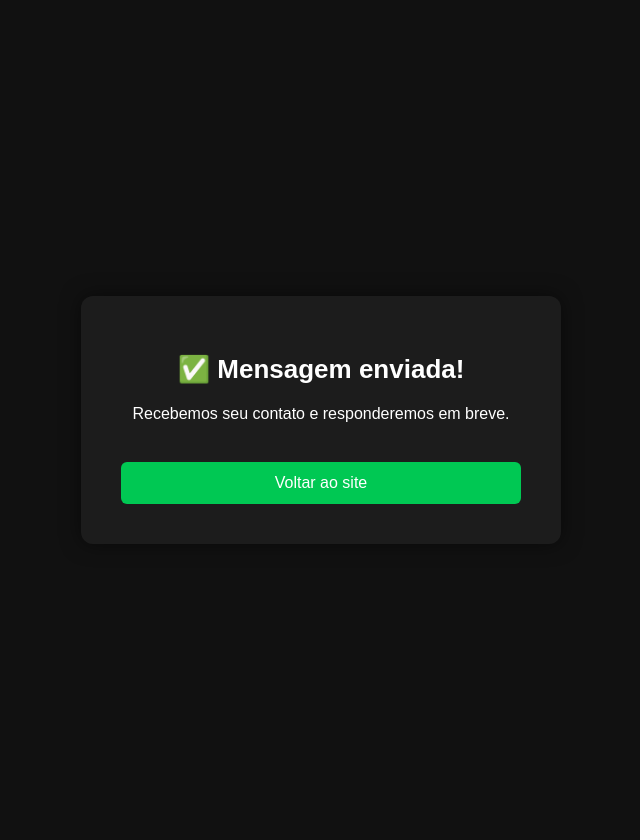
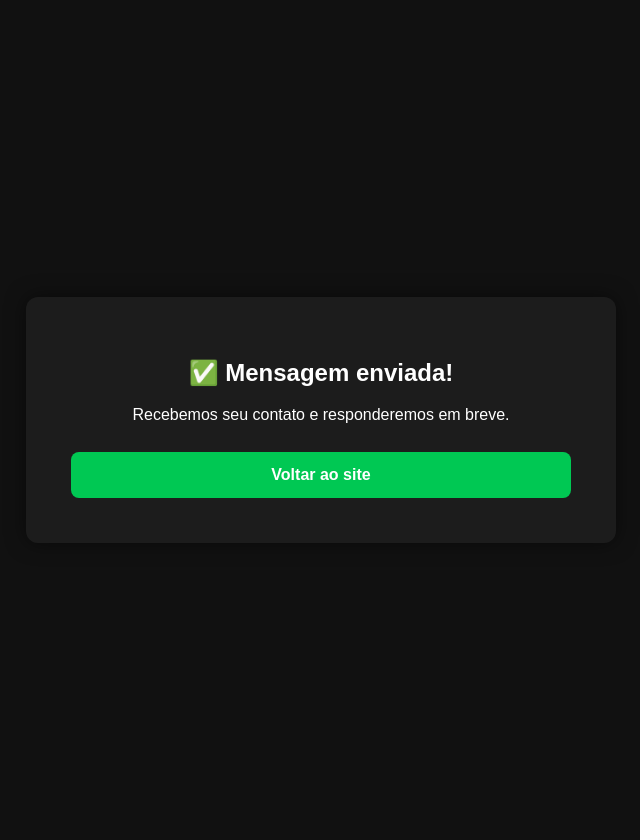
Before and after one commit to ThalyPKG/SiteCabeleireiro, a Flask app: page /mensagem-enviada in a window 1280 px wide. Shown: the whole page, without its empty margins (319-959 px from the left). Run offline with Flask 3, Linux system fonts and the light colour scheme.

Commit message:
sd1dd121d121

```diff
--- a/templates/agendamentos.html
+++ b/templates/agendamentos.html
@@ -63,8 +63,11 @@
           <p><strong>💰 Total:</strong> R$ {{ ag.total }}</p>
         </div>
 
-         <a href="/cancelar-agendamento/{{ ag.id }}" class="btn-cancelar" onclick="return confirmarCancelamento()">
+          <a href="{{ url_for('cancelar_agendamento', id=ag.id) }}" class="btn-cancelar"
+          onclick="return confirm('Tem certeza que deseja cancelar este agendamento?')">
           Cancelar
+          </a>
+     Cancelar
       {% endfor %}
     </div>
   {% else %}
--- a/templates/mensagem-enviada.html
+++ b/templates/mensagem-enviada.html
@@ -11,23 +11,24 @@
         display:flex;
         justify-content:center;
         align-items:center;
-        height:100vh;
+        min-height:100vh;
+        text-align:center;
         margin:0;
         padding:20px;
-        text-align:center;
     }
 
     .box{
         background:#1c1c1c;
-        padding:30px 20px;
+        padding:35px 25px;
         border-radius:12px;
         box-shadow:0 0 20px rgba(0,0,0,.5);
-        max-width:400px;
         width:100%;
+        max-width:500px; /* maior */
     }
 
     h1{
-        font-size:22px;
+        font-size:24px;
+        margin-bottom:10px;
     }
 
     p{
@@ -36,33 +37,29 @@
     }
 
     a{
-        display:inline-block;
-        margin-top:20px;
-        padding:12px 20px;
+        display:block;
+        margin-top:25px;
+        padding:14px;
         background:#00c853;
         color:white;
         text-decoration:none;
-        border-radius:6px;
+        border-radius:8px;
+        font-weight:bold;
         font-size:16px;
-        width:100%;
-        box-sizing:border-box;
     }
 
     a:hover{
-        background:#00b44a;
+        background:#00b34a;
     }
 
     /* telas maiores */
     @media (min-width: 768px){
         .box{
-            padding:40px;
-        }
-
-        h1{
-            font-size:26px;
+            padding:45px;
         }
     }
 </style>
+
 
 </head>
 <body>
```
Also changed, not shown: static/css/agendamentos.css (+6 -6 lines).
